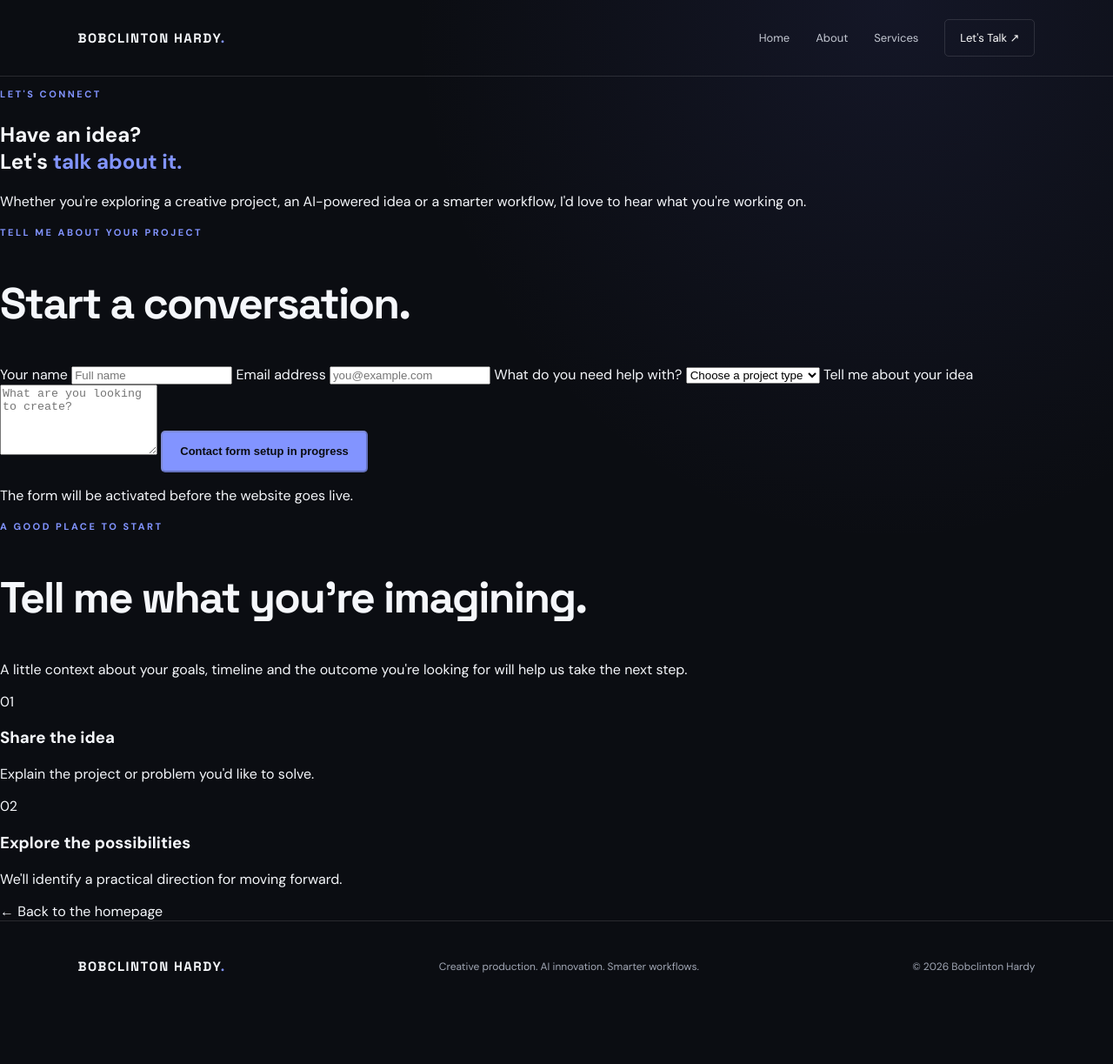
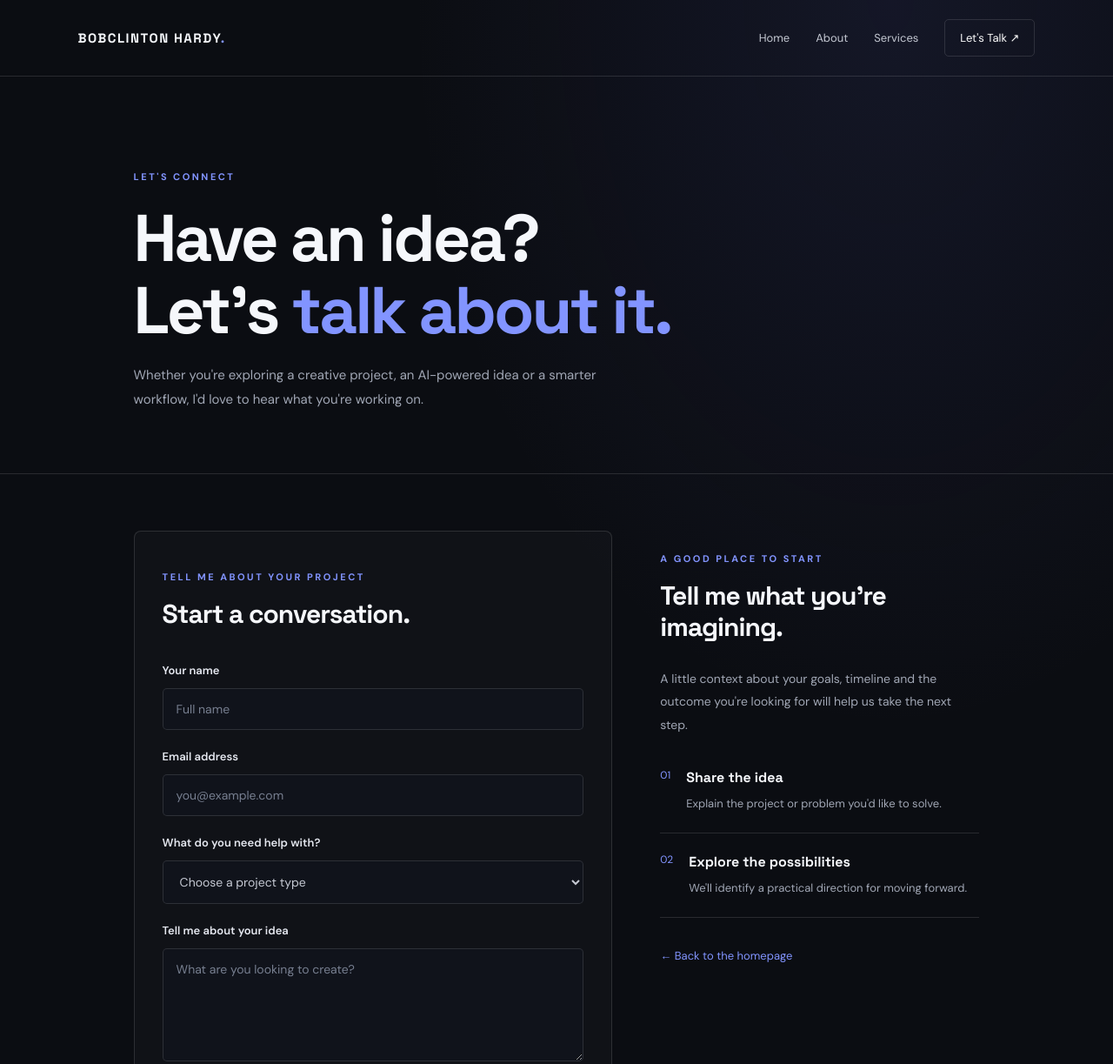
Before and after one commit to mubeenreverserecruiter/bobclinton-portfolio, a website built with Vite: page contact.html in a window 1280 px wide. Shown: the top 1223 px of the page at 87% size. Before the commit the page ends 1163 px from the top, so only its background shows below. Built offline with nearby package versions, Linux system fonts and the light colour scheme.

Commit message:
Update style.css

```diff
--- a/src/style.css
+++ b/src/style.css
@@ -374,3 +374,190 @@ h2 {
     transition-duration: 0.01ms !important;
   }
 }
+
+
+/* CONTACT PAGE */
+
+.contact-main {
+  min-height: 70vh;
+}
+
+.contact-heading {
+  padding: 95px 12% 55px;
+  border-bottom: 1px solid var(--line);
+}
+
+.contact-heading h1 {
+  margin: 18px 0;
+  font-family: 'Space Grotesk', sans-serif;
+  font-size: clamp(44px, 7vw, 76px);
+  line-height: 1.1;
+  letter-spacing: -3px;
+}
+
+.contact-heading h1 span {
+  color: var(--blue);
+}
+
+.contact-heading > p:last-child {
+  max-width: 590px;
+  color: var(--muted);
+  font-size: 15px;
+  line-height: 1.9;
+}
+
+.contact-layout {
+  padding: 65px 12% 100px;
+  display: grid;
+  grid-template-columns: minmax(0, 1.2fr) minmax(0, 0.8fr);
+  gap: 55px;
+  align-items: start;
+}
+
+.contact-form-panel {
+  padding: 32px;
+  border: 1px solid var(--line);
+  border-radius: 8px;
+  background: rgba(255, 255, 255, 0.025);
+}
+
+.contact-form-panel h2,
+.contact-side h2 {
+  margin: 14px 0 28px;
+  font-size: 30px;
+  letter-spacing: -1px;
+}
+
+#contact-form {
+  display: flex;
+  flex-direction: column;
+  gap: 12px;
+}
+
+#contact-form label {
+  margin-top: 10px;
+  color: #e5e8f0;
+  font-size: 13px;
+  font-weight: 600;
+}
+
+#contact-form input,
+#contact-form select,
+#contact-form textarea {
+  width: 100%;
+  padding: 14px 15px;
+  border: 1px solid var(--line);
+  border-radius: 5px;
+  outline: none;
+  background: #10131b;
+  color: var(--text);
+  font: inherit;
+  font-size: 14px;
+}
+
+#contact-form input:focus,
+#contact-form select:focus,
+#contact-form textarea:focus {
+  border-color: var(--blue);
+}
+
+#contact-form input::placeholder,
+#contact-form textarea::placeholder {
+  color: #777f90;
+}
+
+#contact-form select {
+  color: #c5c9d3;
+}
+
+#contact-form textarea {
+  resize: vertical;
+  min-height: 130px;
+}
+
+#contact-form button:disabled {
+  width: 100%;
+  margin-top: 10px;
+  opacity: 0.7;
+  cursor: not-allowed;
+  transform: none;
+}
+
+.form-note {
+  margin: 0;
+  color: var(--muted);
+  font-size: 12px;
+  line-height: 1.7;
+}
+
+.contact-side {
+  padding-top: 12px;
+}
+
+.contact-side > p:not(.eyebrow) {
+  color: var(--muted);
+  font-size: 14px;
+  line-height: 1.9;
+}
+
+.contact-detail {
+  display: flex;
+  gap: 18px;
+  padding: 22px 0;
+  border-bottom: 1px solid var(--line);
+}
+
+.contact-detail > span {
+  color: var(--blue);
+  font-size: 12px;
+}
+
+.contact-detail h3 {
+  margin: 0 0 8px;
+  font-family: 'Space Grotesk', sans-serif;
+  font-size: 16px;
+}
+
+.contact-detail p {
+  margin: 0;
+  color: var(--muted);
+  font-size: 13px;
+  line-height: 1.8;
+}
+
+.back-link {
+  display: inline-block;
+  margin-top: 35px;
+  color: var(--blue);
+  font-size: 13px;
+}
+
+.back-link:hover {
+  color: white;
+}
+
+@media (max-width: 760px) {
+  .contact-heading {
+    padding: 75px 7% 40px;
+  }
+
+  .contact-heading h1 {
+    font-size: clamp(42px, 11vw, 62px);
+    letter-spacing: -2px;
+  }
+
+  .contact-layout {
+    padding: 45px 7% 70px;
+    grid-template-columns: 1fr;
+    gap: 40px;
+  }
+
+  .contact-form-panel {
+    padding: 23px 18px;
+  }
+
+  .contact-form-panel h2,
+  .contact-side h2 {
+    font-size: 27px;
+  }
+}
```
